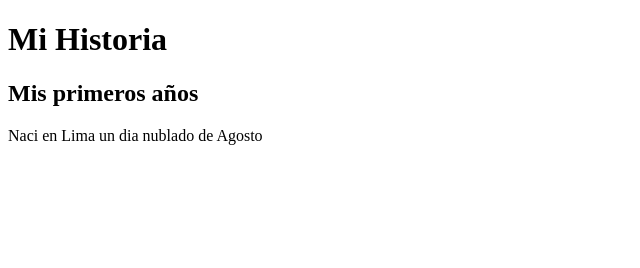
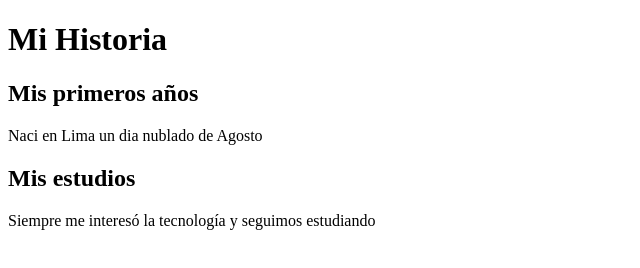
Before and after one commit to raulonnet/biografia, a plain HTML site: page index.html in a window 1280 px wide. Shown: the whole page, without its empty margins (0-640 px from the left). Drawn offline with Linux system fonts and the light colour scheme.

Commit message:
08MAR Segundo Commit

```diff
--- a/index.html
+++ b/index.html
@@ -15,6 +15,12 @@
                 Agosto
             </p>
         </section>
+        <section>
+            <h2>Mis estudios</h2>
+            <p>Siempre me interesó la tecnología
+                y seguimos estudiando
+            </p>
+        </section>
     </main>
 </body>
 </html>
```
